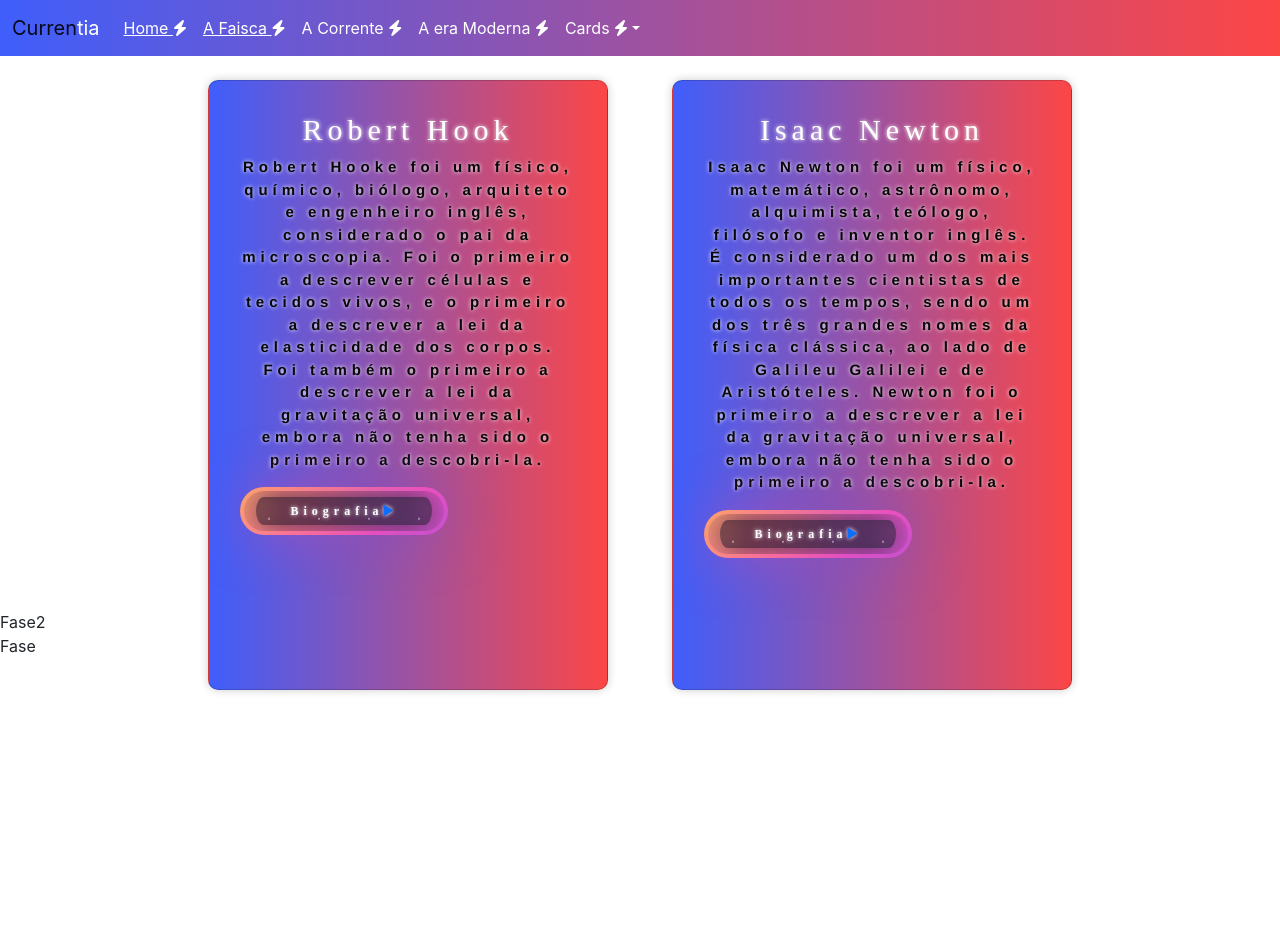
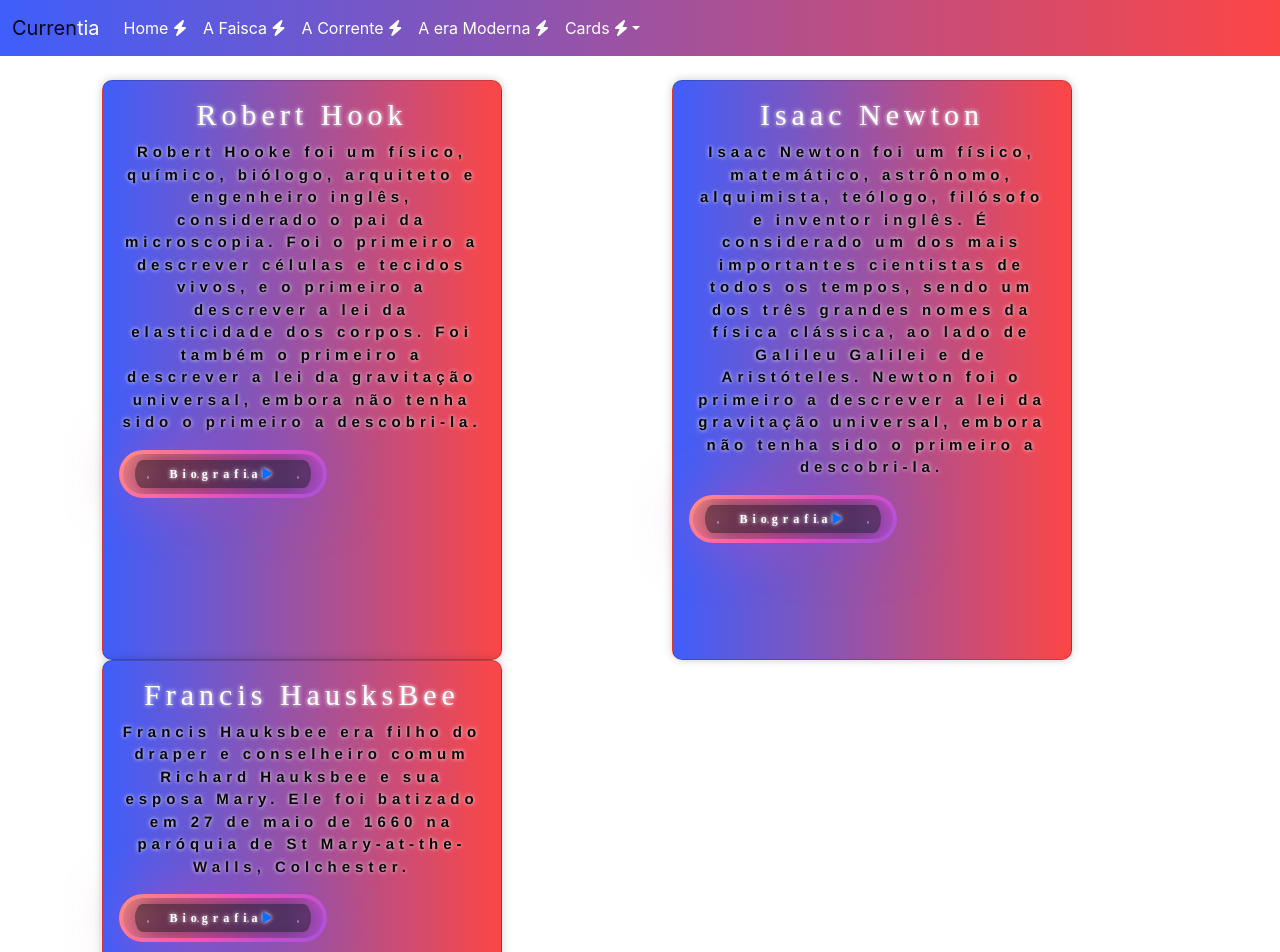
Before and after one commit to benetesla/currentia, a React (Create React App) app: page /fase1 in a window 1280 px wide. Shown: the top 952 px of the page. Before the commit the page ends 800 px from the top, so only its background shows below. Built offline with nearby package versions, Linux system fonts and the light colour scheme.

Commit message:
Terceiro card

```diff
--- a/src/Components/Fase1/Fase1.css
+++ b/src/Components/Fase1/Fase1.css
@@ -11,13 +11,12 @@
     align-items: center;
     justify-content: center;
     width: 400px;
-    height: 400px;
-    background: #fff;
+    height: 100%;
+    background: rgb(156, 169, 235);
+    background: linear-gradient(90deg, rgba(156, 169, 235, 1) 0%, rgba(255, 255, 255, 1) 100%);
     border-radius: 10px;
-    box-shadow: 0 0 10px rgba(0, 0, 0, 0.2);
-    transition: 0.5s;
-    margin: 20px;
-    margin-top: 5rem;
+    box-shadow: 0 0 10px 0 rgba(0, 0, 0, 0.5);
+    margin: 10px;
 }
 
 .btn {
@@ -223,5 +222,22 @@ strong {
     font-weight: 800;
 }
 .card:hover {
-    transform: scale(1.1)
+    transform: scale(1.1);
+
 }
+@media screen and (max-width: 768px) {
+    .container {
+        flex-direction: column;
+        margin: 2rem 2rem;
+
+    }
+    .card {
+        width:20rem;
+    }
+    .card:hover {
+        transform: scale(1);
+    }
+    .card-text{
+        font-size: 10px;
+    }
+}
--- a/src/Components/Fase1/Fase1.jsx
+++ b/src/Components/Fase1/Fase1.jsx
@@ -18,7 +18,7 @@ const Fase1 = () => {
                   <strong>
                     <span>
                       Biografia
-                      <a href="https://www.youtube.com/watch?v=CNU-n6tCx1A&ab_channel=AlanisPantuzzo" target="_blank" rel="noreferrer">
+                      <a href="https://www.youtube.com/watch?v=DgTSS9X6ZNQ&ab_channel=EngenheiroL%C3%ADderLu%C3%ADsSalatiel" target="_blank" rel="noreferrer">
                         <i className="fas fa-play"></i>
                       </a>
 
@@ -38,6 +38,7 @@ const Fase1 = () => {
           </div>
           <div className="col-12 col-md-6">
             <div className="card">
+
               <div className="card-body">
                 <h5 className="card-title">Isaac Newton</h5>
                 <p className="card-text">
@@ -47,7 +48,7 @@ const Fase1 = () => {
                   <strong>
                     <span>
                       Biografia
-                      <a href="https://www.youtube.com/watch?v=CNU-n6tCx1A&ab_channel=AlanisPantuzzo" target="_blank" rel="noreferrer">
+                      <a href="https://www.youtube.com/watch?v=uac7S7Nyae8&ab_channel=Ci%C3%AAnciaMais" target="_blank" rel="noreferrer">
                         <i className="fas fa-play"></i>
                       </a>
 
@@ -65,6 +66,38 @@ const Fase1 = () => {
               </div>
             </div>
           </div>
+          <div className="col-12 col-md-6">
+            <div className="card mb-2">
+              <div className="card-body">
+                <h5 className="card-title">Francis HausksBee</h5>
+                <p className="card-text">
+                  Francis Hauksbee era filho do draper e conselheiro comum Richard Hauksbee e sua esposa Mary. Ele foi batizado em 27 de maio de 1660 na paróquia de St Mary-at-the-Walls, Colchester.
+                </p>
+                <button type="button" className="btn">
+                  <strong>
+                    <span>
+                      Biografia
+                      <a href="https://en.wikipedia.org/wiki/Francis_Hauksbee" target="_blank" rel="noreferrer">
+                        <i className="fas fa-play"></i>
+                      </a>
+
+                    </span>
+                  </strong>
+                  <div id="container-stars">
+                    <div id="stars"></div>
+                  </div>
+
+                  <div id="glow">
+                    <div className="circle"></div>
+                    <div className="circle"></div>
+                  </div>
+                </button>
+              </div>
+            </div>
+          </div>
+
+
+
         </div>
       </div>
 
--- a/src/Components/hero/Hero.css
+++ b/src/Components/hero/Hero.css
@@ -33,7 +33,7 @@
     color: #fff;
 }
 
-.card {
+.cards {
     position: relative;
     flex-direction: row;
     width: 450px;
@@ -64,11 +64,11 @@
     border-radius: 5%;
 }
 
-.card_title {
+.cards_title {
     font-weight: bold;
 }
 
-.card_content {
+.cards_content {
     position: absolute;
     left: 0;
     bottom: 0;
@@ -82,7 +82,7 @@
     transition: transform .25s;
 }
 
-.card_content::before {
+.cards_content::before {
     content: '';
     position: absolute;
     top: -47px;
@@ -94,12 +94,12 @@
     box-shadow: inset 48px 48px #f2f2f2;
 }
 
-.card_title {
+.cards_title {
     color: #131313;
     line-height: 15px;
 }
 
-.card_subtitle {
+.cards_subtitle {
     display: block;
     font-size: 22px;
     margin-bottom: 10px;
@@ -110,7 +110,7 @@
 
 }
 
-.card_description {
+.cards_description {
     font-size: 14px;
     opacity: 0;
     transition: opacity .5s;
@@ -119,24 +119,24 @@
     font-weight: 800;
 }
 
-.card:hover .card_content {
+.cards:hover .cards_content {
     transform: translateY(0);
 }
 
-.card:hover .card_description {
+.cards:hover .cards_description {
     opacity: 1;
     transition-delay: .25s;
 }
 
 @media screen and (max-width: 768px) {
-    .card {
-        width: 350px;
+    .card1 {
+        width: 60%;
         height: 60%;
         margin: 0;
         border-radius: 15px;
     }
 
-    .card_content {
+    .card1_content {
         width: 100%;
         padding: 20px;
         background: #dbcdcd;
@@ -145,7 +145,7 @@
         transition: transform .25s;
     }
 
-    .card_content::before {
+    .cards_content::before {
         content: '';
         position: absolute;
         top: -47px;
@@ -157,24 +157,24 @@
         box-shadow: inset 48px 48px #f2f2f2;
     }
 
-    .card_title {
+    .cards_title {
         color: #131313;
         line-height: 15px;
     }
 
-    .card_subtitle {
+    .cards_subtitle {
         display: block;
         font-size: 12px;
         margin-bottom: 10px;
     }
 
-    .card_description {
+    .cards_description {
         font-size: 14px;
         opacity: 0;
         transition: opacity .5s;
     }
 
-    .card:hover .card_content {
+    .cards:hover .cards_content {
         transform: translateY(0);
     }
 
@@ -191,7 +191,7 @@
         height: 120px;
         border-radius: 15%;
     }
-    .card_description {
+    .cards_description {
         font-size: 12px;
         width: 100%;
         opacity: 0;
--- a/src/Components/hero/Hero.jsx
+++ b/src/Components/hero/Hero.jsx
@@ -6,18 +6,18 @@ const Hero = () => {
 
   return (
     <div className="hero">
-      <article className="card">
+      <article className="cards">
         <div className="temporary_text">
           <img src={Eltrici} alt="Eltrici" />
         </div>
-        <div className="card_content">
-          <span className="card_title">
+        <div className="cards_content">
+          <span className="card1_title">
             A História da Eletricidade
           </span>
-          <span className="card_subtitle">
+          <span className="cards_subtitle">
             O começo da eletricidade
             </span>
-          <p className="card_description">
+          <p className="cards_description">
             A História da eletricidade tem
             seu início no século VI a.C., na Grécia Antiga,
             quando o filósofo Thales de Mileto, após descobrir
--- a/src/Components/navbar/Navbar.css
+++ b/src/Components/navbar/Navbar.css
@@ -1,4 +1,9 @@
 .navbar{
+
     background: rgb(63,94,251);
     background: linear-gradient(90deg, rgba(63,94,251,1) 0%, rgba(252,70,70,1) 100%);
 }
+.link{
+    color: #fff;
+    text-decoration: none;
+}
--- a/src/Components/navbar/Navbar.jsx
+++ b/src/Components/navbar/Navbar.jsx
@@ -17,7 +17,7 @@ const Navbar = () => {
             <ul className="navbar-nav me-auto mb-2 mb-lg-0">
               <li className="nav-item">
                 <a className="nav-link active text-white" aria-current="page">
-                  <Link to="/" className="text-white">
+                  <Link to="/" className="text-white link">
                     Home <i className="fas fa-bolt"></i>
                   </Link>
 
@@ -25,7 +25,7 @@ const Navbar = () => {
               </li>
               <li className="nav-item">
                 <a className="nav-link text-white" href="#">
-                  <Link to="/fase1" className="text-white">
+                  <Link to="/fase1" className="text-white  link">
                     A Faisca   <i className="fas fa-bolt"></i>
                   </Link>
                 </a>
```
